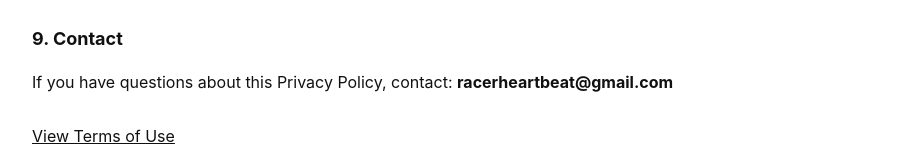
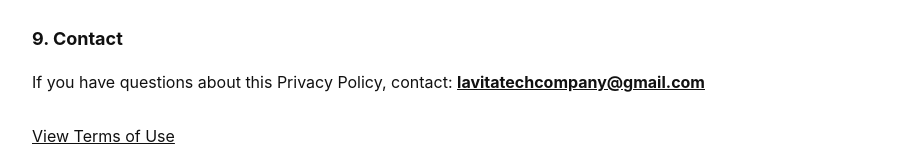
Before and after one commit to LavitaTech/blind-runner-legal, a plain HTML site: page privacy.html in a window 1280 px wide. Shown: the part 1888-2048 px from the top of the page, without its empty margins (178-1098 px from the left). Drawn offline with Linux system fonts and the light colour scheme.

Commit message:
Update privacy.html

```diff
--- a/privacy.html
+++ b/privacy.html
@@ -102,7 +102,8 @@
 
     <h2>9. Contact</h2>
     <p>
-      If you have questions about this Privacy Policy, contact: <strong>racerheartbeat@gmail.com</strong>
+      If you have questions about this Privacy Policy, contact:
+      <strong><a href="mailto:lavitatechcompany@gmail.com">lavitatechcompany@gmail.com</a></strong>
     </p>
 
     <p style="margin-top: 28px;">
```
